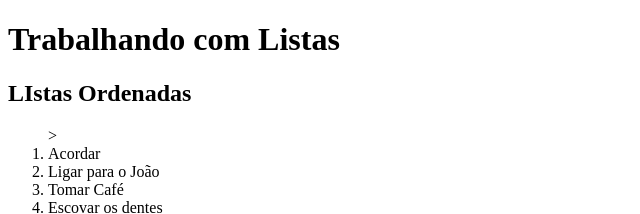
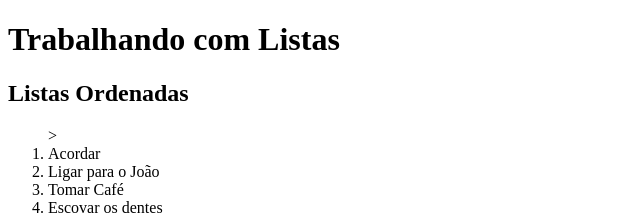
Before and after one commit to gabriel2assuncao/Programming-studies, a plain HTML site: page ex009/index.html in a window 1280 px wide. Shown: the top 214 px of the page, 0-640 px from the left. Drawn offline with Linux system fonts and the light colour scheme.

```diff
--- a/ex009/index.html
+++ b/ex009/index.html
@@ -7,7 +7,7 @@
 </head>
 <body>
     <h1>Trabalhando com Listas</h1>
-    <h2>LIstas Ordenadas</h2>
+    <h2>Listas Ordenadas</h2>
     <ol type="1"> <!-- 1 A a I i -->>
         <li>Acordar</li>
         <li>Ligar para o João </li>
```
